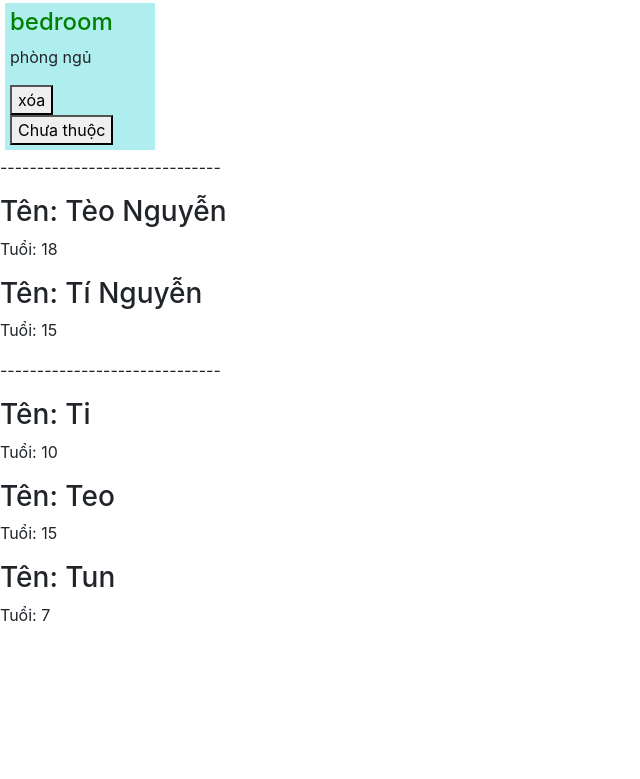
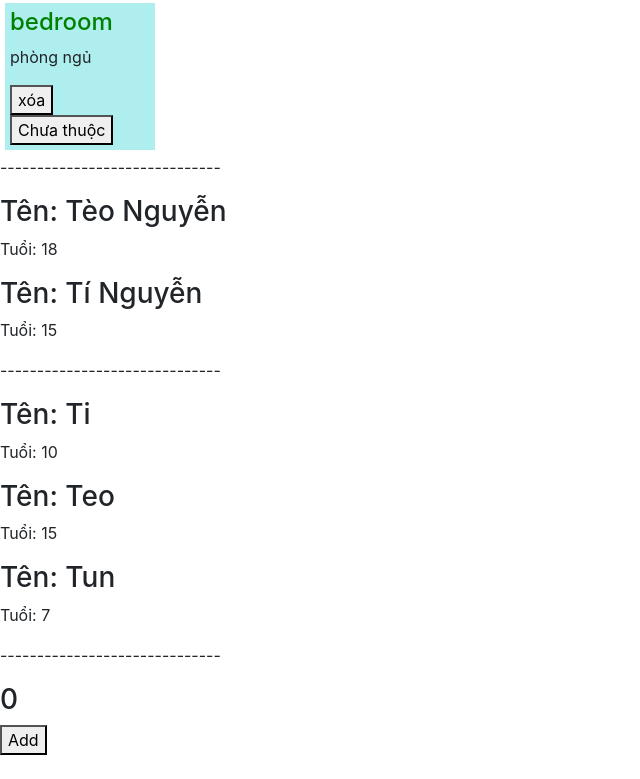
Before and after one commit to tientm96/learn-angular, an Angular app: page / in a window 1280 px wide. Shown: the part 1919-2698 px from the top of the page, without its empty margins (0-640 px from the left). Before the commit the page ends 2610 px from the top, so only its background shows below. Built offline with nearby package versions, Linux system fonts and the light colour scheme.

Commit message:
+Bai27: output

```diff
--- a/src/app/app.component.html
+++ b/src/app/app.component.html
@@ -22,6 +22,9 @@
 <p>------------------------------</p>
 
 <app-list-person></app-list-person>
+<p>------------------------------</p>
+
+<app-parent></app-parent>
 
 
 <br> <br>
--- a/src/app/app.module.ts
+++ b/src/app/app.module.ts
@@ -12,6 +12,10 @@ import { StructComponent } from './struct/struct.component';
 import { WordsComponent } from './words/words.component';
 import { PersonComponent } from './person/person.component';
 import { ListPersonComponent } from './list-person/list-person.component';
+
+import { ParentComponent } from './parent.component';
+import { ChildComponent } from './child.component';
+
 
 
 /*TẠO COMPONENT
@@ -35,6 +39,8 @@ và đc gọi vào bên trong declarations của file app.module.cs này.
     WordsComponent,
     PersonComponent,
     ListPersonComponent,
+    ParentComponent,
+    ChildComponent
   ],
   imports: [
     BrowserModule,
--- /dev/null
+++ b/src/app/child.component.ts
@@ -0,0 +1,33 @@
+import { Component, OnInit, EventEmitter, Output } from '@angular/core';
+
+@Component({
+    selector: 'app-child',
+    template: `<button (click)="addForParent();">Add</button>`
+})
+
+export class ChildComponent implements OnInit {
+    constructor() { }
+
+    ngOnInit() { }
+
+
+    /*Muốn gửi sự kiện từ child qua parent thì phải:
+    Import EventEmitter, Output ở dòng trên cùng
+    Khai báo sự kiện phải có @Output eventname = new EventMiter().
+    Sau khi khai báo đầy đủ, muốn kích hoạt myclick để có thể gửi sự kiện đi: this.myclick.emit()
+
+    event myClick đã đc tạo ở đây, qua parent ta chỉ cần gọi đến myClick: <app-child (myClick)="value = value + 1"></app-child>
+        +child.comp.ts gửi (myClick) đến parent.comp.ts, nhưng lúc này myClick chưa có tác dụng vì chưa đc kích hoạt.
+        +tại child.comp.ts, mỗi lần kích btn Add thì myClick lại đc kích hoạt(gọi đến myClick.emit()), nên (myClick) bên parent mới có tác dụng và value bên parent sẽ ++ lên.
+
+    =>Tóm lại: ở đây bấm Add thì kích hoạt myClick, làm cho myClick đc gọi bên parent.ts có tác dụng dẫn đến value++.
+    */
+
+    //tạo ra sự kiện output
+    @Output() myClick = new EventEmitter();
+
+    //kích hoạt sự kiện output
+    addForParent(){
+        this.myClick.emit();
+    }
+}
--- /dev/null
+++ b/src/app/parent.component.ts
@@ -0,0 +1,18 @@
+import { Component, OnInit } from '@angular/core';
+
+@Component({
+    selector: 'app-parent',
+    template: `
+        <h3>{{ value }}</h3>
+        <app-child (myClick)="value = value + 1"></app-child>
+    `
+})
+
+export class ParentComponent implements OnInit {
+
+    value = 0;
+
+    constructor() { }
+
+    ngOnInit() { }
+}
```
